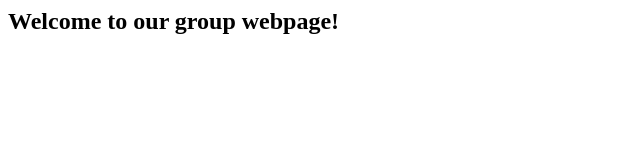
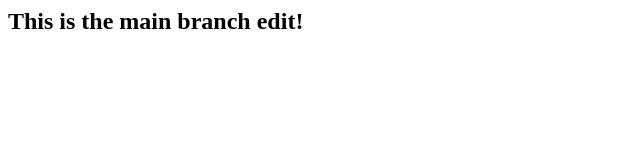
Before and after one commit to NicoleWiktor/git_conflict_demo, a plain HTML site: page index.html in a window 1280 px wide. Shown: the whole page, without its empty margins (0-640 px from the left). Drawn offline with Linux system fonts and the light colour scheme.

Commit message:
Edit heading in main

```diff
--- a/index.html
+++ b/index.html
@@ -1 +1 @@
-<h2>Welcome to our group webpage!</h2>
+<h2>This is the main branch edit!</h2>
```
